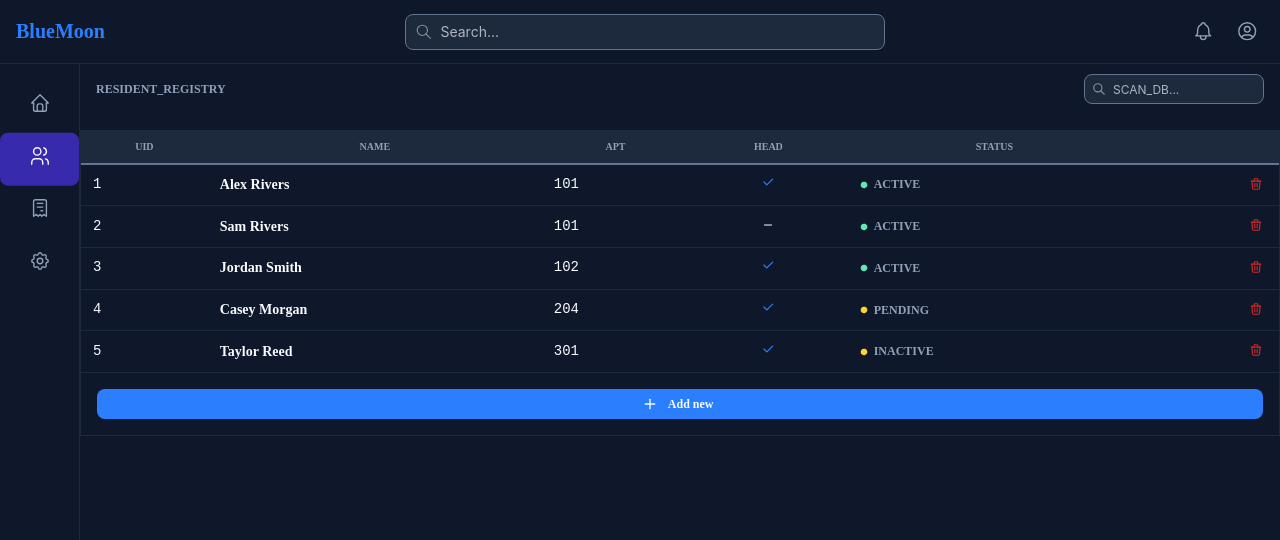
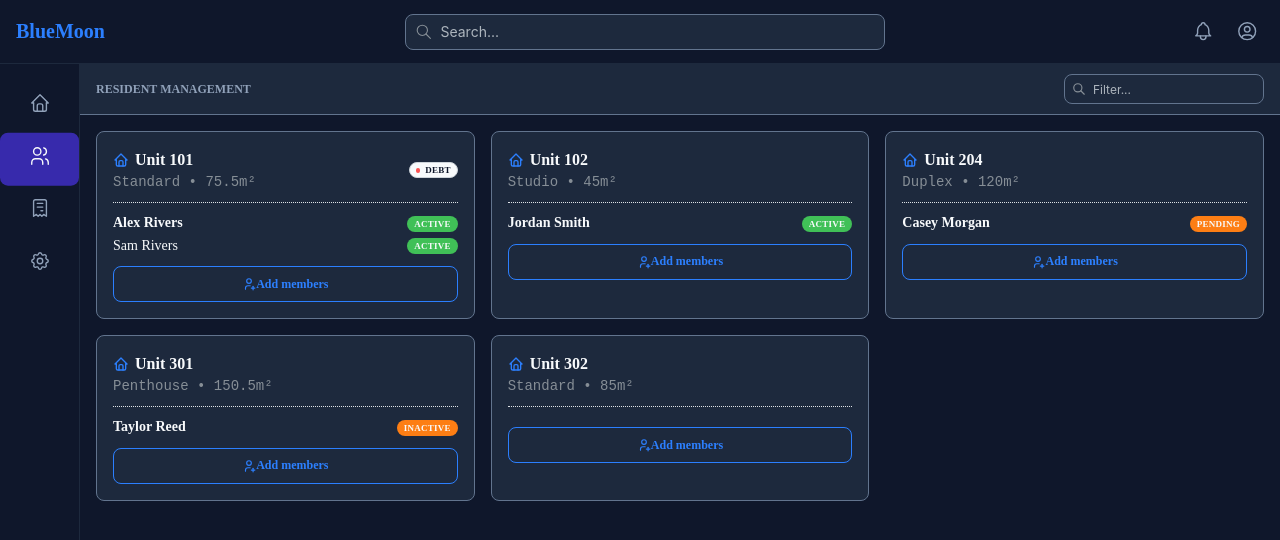
Before and after one commit to FairyHmm/BlueMoon, a React (Vite) app: page /residents in a window 1280 px wide. Shown: the top 540 px of the page. Built offline with nearby package versions, Linux system fonts and the light colour scheme.

Commit message:
feat: Redesign Residents to use cards instead of a table

```diff
--- a/src/components/DataRegistry.jsx
+++ /dev/null
@@ -1,131 +0,0 @@
-import {
-  Stack,
-  Group,
-  Text,
-  TextInput,
-  Button,
-  Paper,
-  Box,
-  Table,
-  ActionIcon,
-} from "@mantine/core";
-import {
-  IconSearch,
-  IconPlus,
-  IconTrash,
-  IconCheck,
-  IconMinus,
-  IconCircleFilled,
-} from "@tabler/icons-react";
-import drClasses from "../styles/components/data-registry.module.css";
-
-const renderCell = (col, row) => {
-  const value = row[col.key];
-
-  if (col.render) return col.render(value, row);
-
-  if (col.type === "boolean") {
-    return value ? (
-      <IconCheck size={14} color="var(--color-primary)" />
-    ) : (
-      <IconMinus size={12} />
-    );
-  }
-
-  if (col.type === "status") {
-    const statusColor =
-      value === "active" ? "var(--color-success)" : "var(--color-warning)";
-    return (
-      <Group gap={6}>
-        <IconCircleFilled size={8} color={statusColor} />
-        <Text size="xs" fw={700} c="var(--color-text-muted)">
-          {value.toUpperCase()}
-        </Text>
-      </Group>
-    );
-  }
-
-  return value;
-};
-
-export default function DataRegistry({
-  title,
-  data,
-  columns,
-  onAdd,
-  onDelete,
-  searchQuery,
-  setSearchQuery,
-}) {
-  return (
-    <Stack className={drClasses["registry-root"]}>
-      {/* Header with Search */}
-      <Group justify="space-between" px="md" py="xs" align="center">
-        <Text size="xs" fw={900} c="var(--color-text-muted)">
-          {title?.toUpperCase()}
-        </Text>
-        <TextInput
-          placeholder="SCAN_DB..."
-          size="xs"
-          variant="filled"
-          value={searchQuery}
-          onChange={(e) => setSearchQuery(e.currentTarget.value)}
-          leftSection={<IconSearch size={14} />}
-          style={{ width: "180px" }}
-        />
-      </Group>
-
-      <Paper className={drClasses["registry-paper"]} radius={0}>
-        <Table className={drClasses["registry-table"]} highlightOnHover>
-          <thead>
-            <tr>
-              {columns.map((col) => (
-                <th key={col.label} style={{ textAlign: col.align }}>
-                  {col.label}
-                </th>
-              ))}
-              <th />
-            </tr>
-          </thead>
-          <tbody>
-            {data.map((row) => (
-              <tr key={row.id}>
-                {columns.map((col) => (
-                  <td
-                    key={col.label}
-                    className={col.className}
-                    style={{ textAlign: col.align }}
-                  >
-                    {renderCell(col, row)}
-                  </td>
-                ))}
-                <td align="right">
-                  <ActionIcon
-                    variant="subtle"
-                    color="red"
-                    size="sm"
-                    onClick={() => onDelete(row.id)}
-                  >
-                    <IconTrash size={14} />
-                  </ActionIcon>
-                </td>
-              </tr>
-            ))}
-          </tbody>
-        </Table>
-
-        <Box p="md">
-          <Button
-            fullWidth
-            size="xs"
-            leftSection={<IconPlus size={16} />}
-            onClick={onAdd}
-            color="blue"
-          >
-            Add new
-          </Button>
-        </Box>
-      </Paper>
-    </Stack>
-  );
-}
--- /dev/null
+++ b/src/components/modules/residents/ApartmentCard.jsx
@@ -0,0 +1,66 @@
+import {
+  Text,
+  Group,
+  Stack,
+  Badge,
+  Divider,
+  Button,
+} from "@mantine/core";
+import { IconUserPlus, IconHome } from "@tabler/icons-react";
+import classes from "../../../styles/components/apartment-card.module.css";
+
+export default function ApartmentCard({ unit, onAddMember }) {
+  return (
+    <Stack gap="xs" p="md" radius="md" className={classes.card}>
+      <Group justify="space-between">
+        <Stack gap={0}>
+          <Group gap={6}>
+            <IconHome size={16} color="var(--color-primary)" />
+            <Text fw={900}>Unit {unit.id}</Text>
+          </Group>
+          <Text size="xs" c="dimmed" className="mono">
+            {unit.type} • {unit.area}m²
+          </Text>
+        </Stack>
+        {unit.hasUnpaidBills && (
+          <Badge color="red" variant="dot" size="xs">
+            DEBT
+          </Badge>
+        )}
+      </Group>
+
+      <Divider variant="dotted" />
+
+      <Stack gap={2}>
+        {unit.residents.map((res) => (
+          <Group
+            key={res.id}
+            justify="space-between"
+            className={classes["resident-item"]}
+          >
+            <Text size="sm" fw={res.is_head ? 700 : 400}>
+              {res.name}
+            </Text>
+            <Badge
+              size="xs"
+              color={res.status === "active" ? "green" : "orange"}
+            >
+              {res.status}
+            </Badge>
+          </Group>
+        ))}
+      </Stack>
+
+      <Button
+        onClick={() => onAddMember(unit.id)}
+        color={"var(--color-primary)"}
+        variant="outline"
+      >
+        <IconUserPlus size={14} />
+        <Text size="xs" fw={700} >
+          Add members
+        </Text>
+      </Button>
+    </Stack>
+  );
+}
--- /dev/null
+++ b/src/components/ui/DataRegistry.jsx
@@ -0,0 +1,38 @@
+import { Stack, Group, Text, TextInput, Box } from "@mantine/core";
+import { IconSearch } from "@tabler/icons-react";
+import classes from "../../styles/components/data-registry.module.css";
+
+export default function DataRegistry({
+  title,
+  searchQuery,
+  setSearchQuery,
+  children,
+}) {
+  return (
+    <Stack className={classes["registry-root"]} gap={0}>
+      <Group
+        justify="space-between"
+        px="md"
+        py="xs"
+        className={classes["registry-header"]}
+      >
+        <Text size="xs" fw={900} c="var(--color-text-muted)">
+          {title?.toUpperCase()}
+        </Text>
+        <TextInput
+          placeholder="Filter..."
+          size="xs"
+          variant="filled"
+          value={searchQuery}
+          onChange={(e) => setSearchQuery(e.currentTarget.value)}
+          leftSection={<IconSearch size={14} />}
+          style={{ width: "200px" }}
+        />
+      </Group>
+
+      <Box className={classes["registry-content-area"]} p="md">
+        {children}
+      </Box>
+    </Stack>
+  );
+}
--- a/src/pages/Residents.jsx
+++ b/src/pages/Residents.jsx
@@ -1,25 +1,50 @@
-import { useState } from "react";
-import DataRegistry from "../components/DataRegistry";
+import { useState, useMemo } from "react";
+import { SimpleGrid } from "@mantine/core";
+import DataRegistry from "../components/ui/DataRegistry";
+import ApartmentCard from "../components/modules/residents/ApartmentCard";
 import { useDataController } from "../hooks/useDataController";
-import { RESIDENT_SCHEMA } from "../data/schemas";
+import { getGroupedApartmentData } from "../utils/data-transformers";
 import initialDb from "../data/mockData.json";
 
 export default function Residents() {
-  const { data, deleteItem } = useDataController(
+  const { data: residents } = useDataController(
     "residents",
     initialDb.residents,
   );
+  const { data: apartments } = useDataController(
+    "apartments",
+    initialDb.apartments,
+  );
+  const { data: bills } = useDataController("bills", initialDb.bills);
+  const { data: vehicles } = useDataController("vehicles", initialDb.vehicles);
+
   const [query, setQuery] = useState("");
+
+  const displayData = useMemo(
+    () =>
+      getGroupedApartmentData(apartments, residents, vehicles, bills, query),
+    [apartments, residents, bills, vehicles, query],
+  );
 
   return (
     <DataRegistry
-      title="Resident_Registry"
-      data={data}
-      columns={RESIDENT_SCHEMA}
+      title="Resident Management"
       searchQuery={query}
       setSearchQuery={setQuery}
-      onDelete={deleteItem}
-      onAdd={() => {}}
-    />
+    >
+      <SimpleGrid
+        cols={{ base: 1, sm: 2, lg: 3 }}
+        spacing="md"
+        verticalSpacing="md"
+      >
+        {displayData.map((unit) => (
+          <ApartmentCard
+            key={unit.id}
+            unit={unit}
+            onAddMember={(id) => console.log("Target Unit:", id)}
+          />
+        ))}
+      </SimpleGrid>
+    </DataRegistry>
   );
 }
--- /dev/null
+++ b/src/styles/components/apartment-card.module.css
@@ -0,0 +1,10 @@
+.card {
+  transition: transform 0.2s ease;
+  background-color: var(--color-bg-card) !important;
+  border: 1px solid var(--color-border);
+  border-radius: var(--radius-md);
+
+  &:hover {
+    transform: translateY(-2px);
+  }
+}
--- a/src/styles/components/data-registry.module.css
+++ b/src/styles/components/data-registry.module.css
@@ -3,29 +3,15 @@
   flex-direction: column;
   background-color: var(--color-bg-body);
 
-  .registry-paper {
-    flex: 1;
-    background-color: var(--color-bg-body) !important;
-    border: 1px solid var(--color-bg-card) !important;
-    overflow-y: auto;
+  .registry-header {
+    background-color: var(--color-bg-card);
+    border-bottom: 1px solid var(--color-border);
+    z-index: 10;
   }
 
-  .registry-table {
-    width: 100%;
-
-    thead tr th {
-      background-color: var(--color-bg-card) !important;
-      color: var(--color-text-muted) !important;
-      font-size: 10px;
-      text-transform: uppercase;
-      padding: var(--spacing-xs) var(--spacing-sm) !important;
-      border-bottom: 2px solid var(--color-border) !important;
-    }
-
-    tbody tr td {
-      padding: var(--spacing-xs) var(--spacing-sm) !important;
-      border-bottom: 1px solid var(--color-bg-card) !important;
-      color: var(--color-text);
-    }
+  .registry-content-area {
+    flex: 1;
+    overflow-y: auto;
+    padding: var(--spacing-md);
   }
 }
--- /dev/null
+++ b/src/utils/data-transformers.js
@@ -0,0 +1,17 @@
+export const getGroupedApartmentData = (apartments, residents, vehicles, bills, query = "") => {
+  const joined = apartments.map((apt) => ({
+    ...apt,
+    residents: residents.filter((r) => r.apartment_id === apt.id),
+    vehicles: vehicles.filter((v) => v.apartment_id === apt.id),
+    bills: bills.filter((b) => b.apartment_id === apt.id),
+    hasUnpaidBills: bills.some((b) => b.apartment_id === apt.id && b.status === "unpaid"),
+  }));
+
+  if (!query) return joined;
+
+  const lowerQuery = query.toLowerCase();
+  return joined.filter(unit =>
+    unit.id.includes(query) ||
+    unit.residents.some(r => r.name.toLowerCase().includes(lowerQuery))
+  );
+};
```
